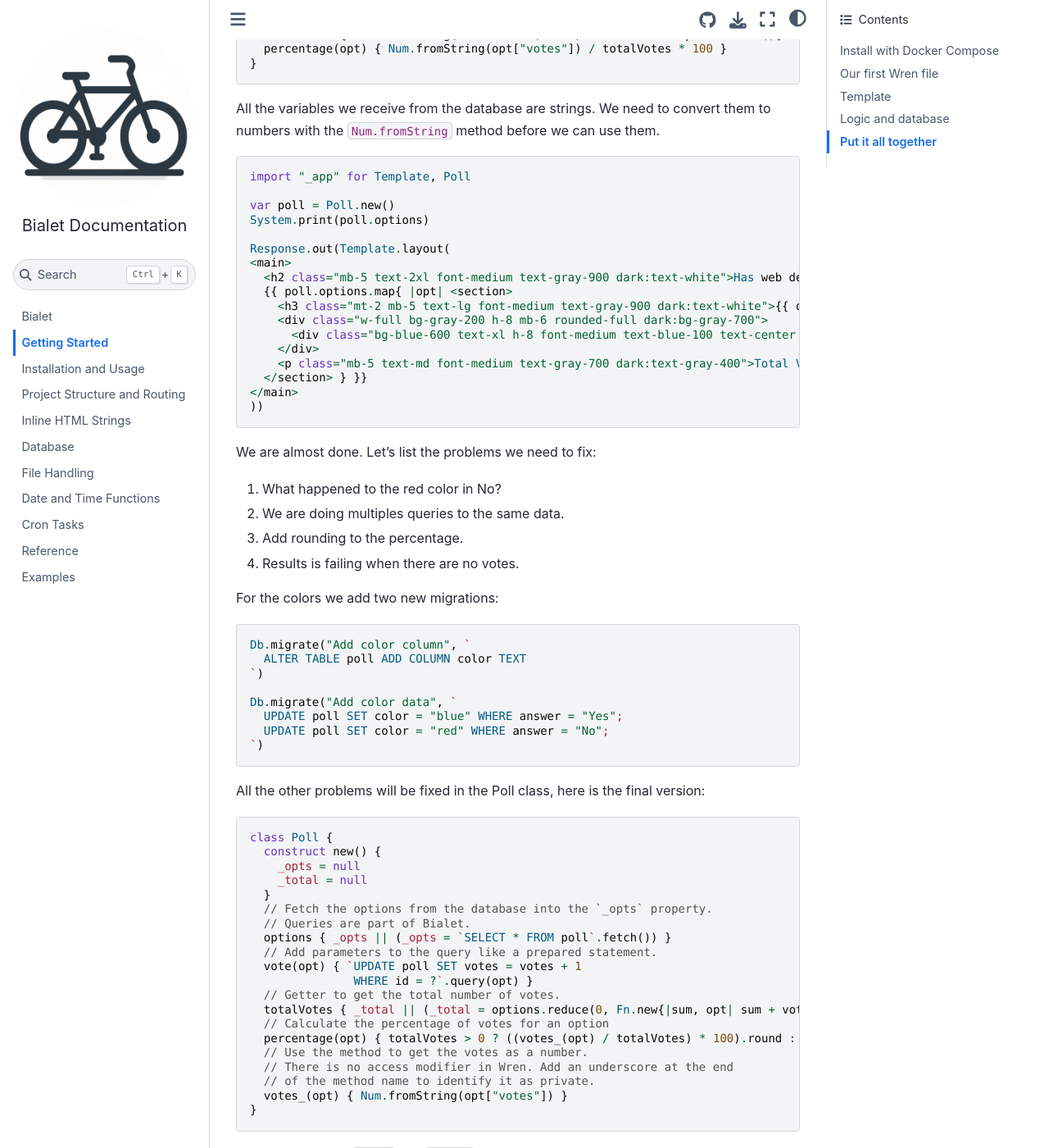
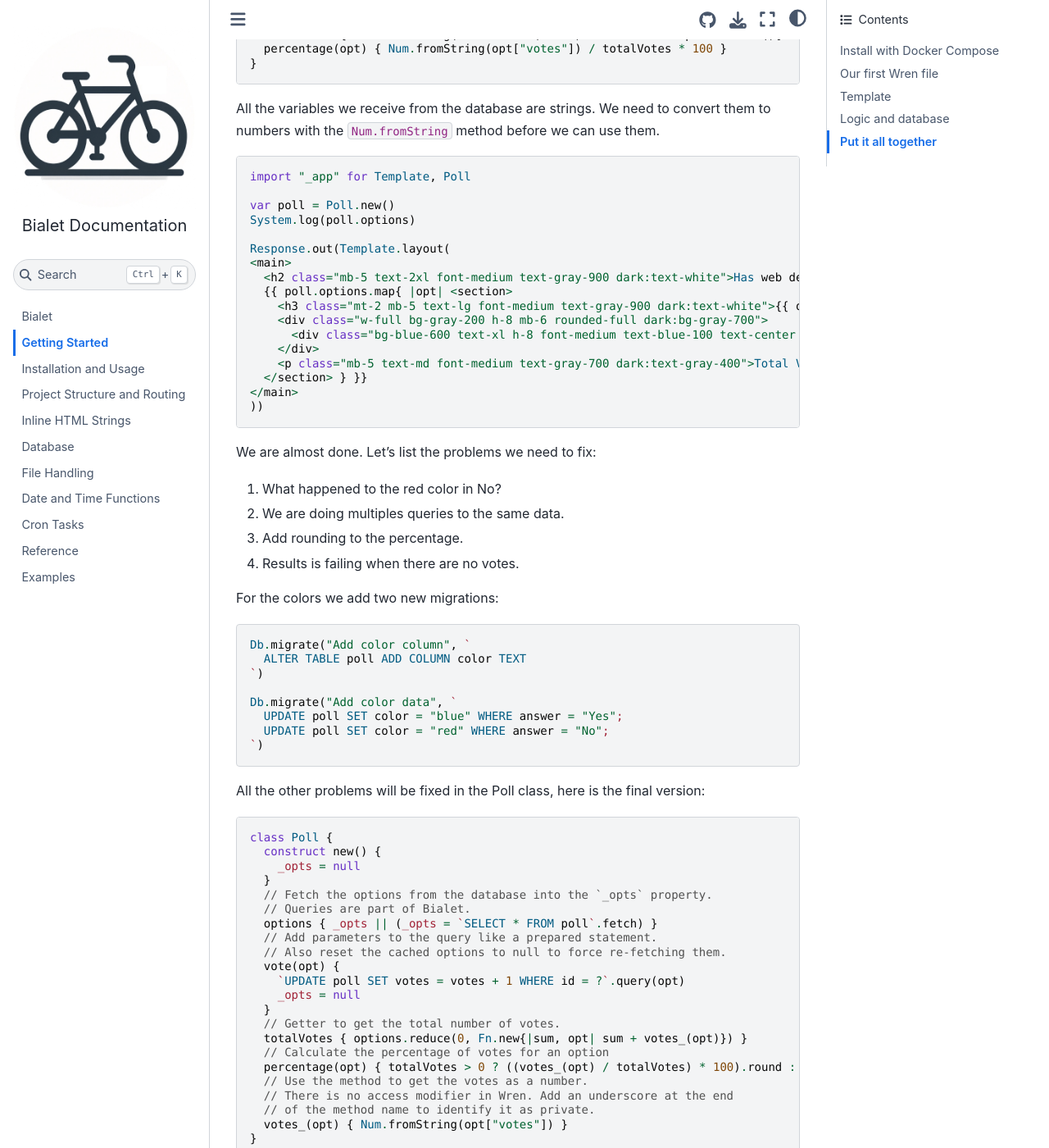
Before and after one commit to bialet/bialet, a Sphinx documentation site: the page built from docs/getting-started.md, in a window 1280 px wide and 1400 px high, scrolled down 8726 px. Shown: the whole window at 82% size. Built offline with Sphinx 7.4.7 and the Sphinx Book theme 1.1.4, drawn with Linux system fonts in a browser that asks for light colours; some of the changed text lies outside the part shown.

Commit message:
Improve getting started example

````diff
--- a/docs/getting-started.md
+++ b/docs/getting-started.md
@@ -80,7 +80,7 @@
 
 ```wren
 var number = 5
-System.print("Number: %( number )")
+System.log("Number: %( number )")
 ```
 
 Let's use the Template class to render our HTML content.
@@ -155,7 +155,7 @@
 ```wren
 
 var options = `SELECT * FROM simple_poll`.fetch()
-System.print(options)
+System.log(options)
 
 Response.out(
 <html>
@@ -178,7 +178,7 @@
 It looks like we have a string with `` `SELECT * FROM simple_poll` `` but it's actually a **Query object**. Query objects are used to execute SQL queries in Bialet.
 We use the `fetch` method to get the results of the query.
 
-Then we call to `System.print` to log the results. This is very useful for debugging.
+Then we call to `System.log` to log the results. This is very useful for debugging.
 
 Also we use `map` to iterate over the results and create a template for each option.
 Note that `map` is using a callback with [block arguments](https://wren.io/functions.html#block-arguments).
@@ -194,11 +194,11 @@
 if (Request.isPost) {
   var vote = Request.post("vote")
   `UPDATE simple_poll SET votes = votes + 1 WHERE answer = ?`.query(vote)
-  System.print("Voted for %(vote)")
+  System.log("Voted for %(vote)")
 }
 
 var options = `SELECT * FROM simple_poll`.fetch()
-System.print(options)
+System.log(options)
 // ...
 ```
 
@@ -216,11 +216,11 @@
 if (Request.isPost) {
   vote = Request.post("vote")
   `UPDATE simple_poll SET votes = votes + 1 WHERE answer = ?`.query(vote)
-  System.print("Voted for %(vote)")
+  System.log("Voted for %(vote)")
 }
 
 var options = `SELECT * FROM simple_poll`.fetch()
-System.print(options)
+System.log(options)
 
 return <html>
   <body>
@@ -346,7 +346,7 @@
 if (Request.isPost) {
   var vote = Request.post("vote")
   poll.vote(vote)
-  System.print("Voted for %(vote)")
+  System.log("Voted for %(vote)")
   // Redirect to the results page and stop the script
   Response.redirect("/results")
   return
@@ -383,7 +383,7 @@
 import "_app" for Template, Poll
 
 var poll = Poll.new()
-System.print(poll.options)
+System.log(poll.options)
 
 Response.out(Template.layout(
 <main>
@@ -425,16 +425,18 @@
 class Poll {
   construct new() {
     _opts = null
-    _total = null
   }
   // Fetch the options from the database into the `_opts` property.
   // Queries are part of Bialet.
-  options { _opts || (_opts = `SELECT * FROM poll`.fetch()) }
+  options { _opts || (_opts = `SELECT * FROM poll`.fetch) }
   // Add parameters to the query like a prepared statement.
-  vote(opt) { `UPDATE poll SET votes = votes + 1
-               WHERE id = ?`.query(opt) }
+  // Also reset the cached options to null to force re-fetching them.
+  vote(opt) {
+    `UPDATE poll SET votes = votes + 1 WHERE id = ?`.query(opt)
+    _opts = null
+  }
   // Getter to get the total number of votes.
-  totalVotes { _total || (_total = options.reduce(0, Fn.new{|sum, opt| sum + votes_(opt) }))}
+  totalVotes { options.reduce(0, Fn.new{|sum, opt| sum + votes_(opt)}) }
   // Calculate the percentage of votes for an option
   percentage(opt) { totalVotes > 0 ? ((votes_(opt) / totalVotes) * 100).round : 0 }
   // Use the method to get the votes as a number.
````
Also changed, not shown: 4 other files.
